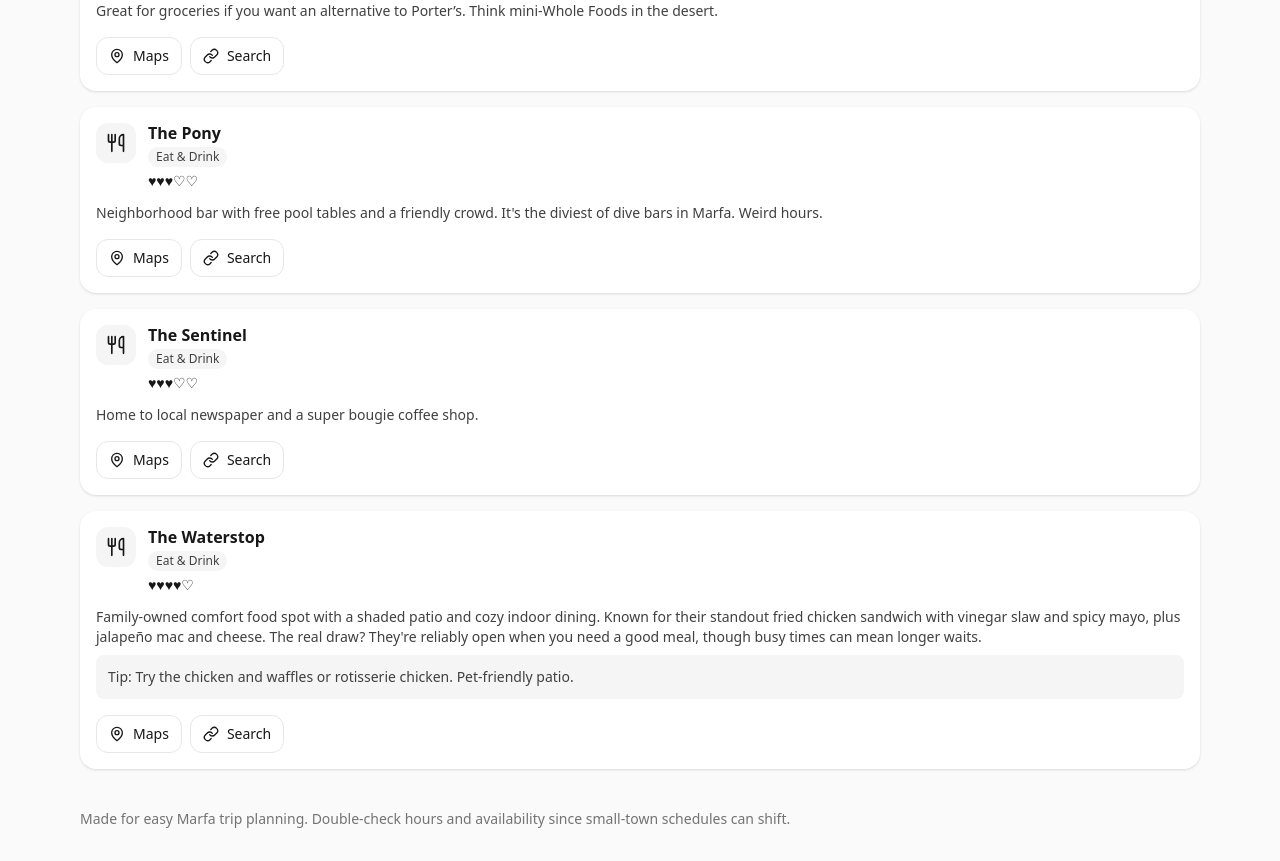
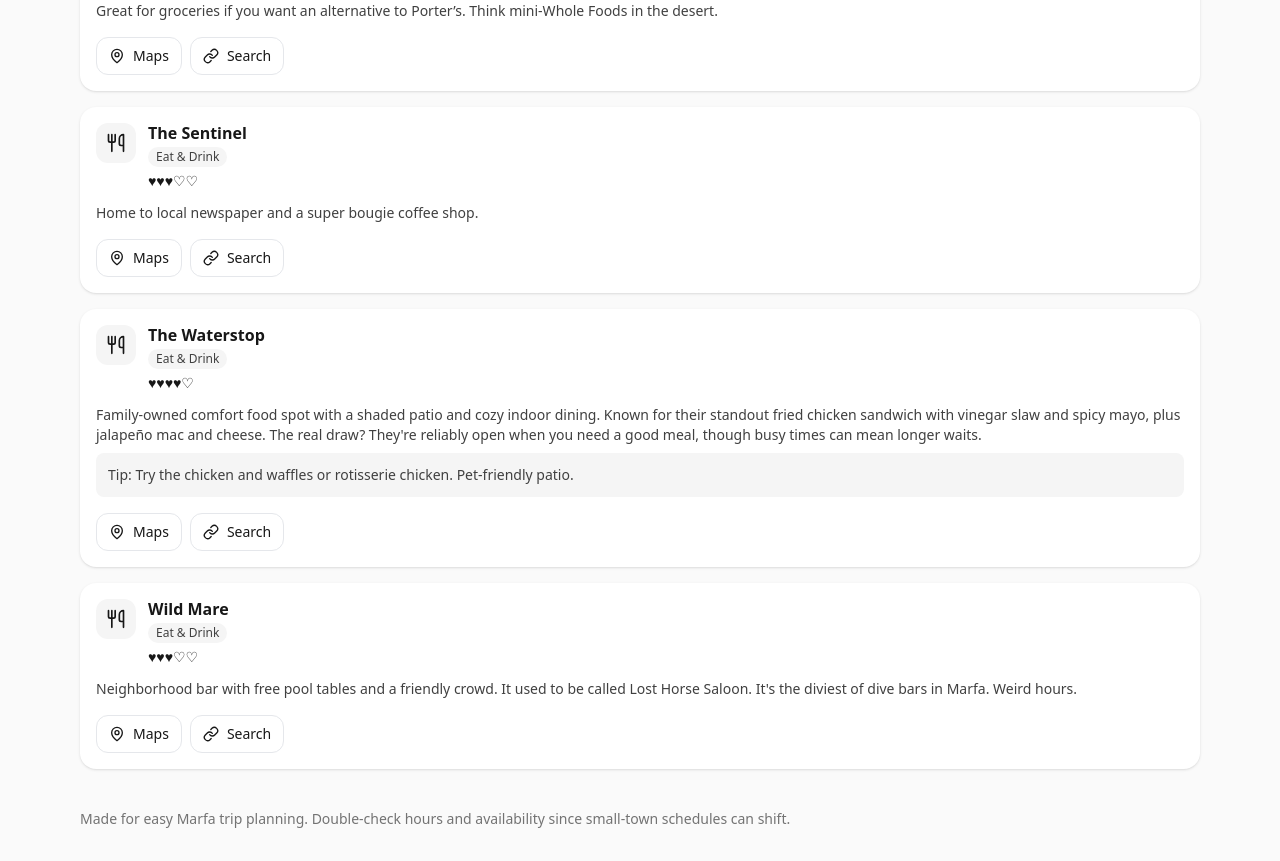
Before and after one commit to jonesco/marfatime, a React (Vite) app: page / in a window 1280 px wide. Shown: the part 6000-6861 px from the top of the page. Built offline with nearby package versions, Linux system fonts and the light colour scheme.

Commit message:
Rename Pony listing to Wild Mare

```diff
--- a/src/App.jsx
+++ b/src/App.jsx
@@ -97,10 +97,10 @@ const DATA = [
   },
   {
     id: "the-pony",
-    name: "The Pony",
+    name: "Wild Mare",
     category: "Eat & Drink",
     blurb:
-      "Neighborhood bar with free pool tables and a friendly crowd. It's the diviest of dive bars in Marfa. Weird hours.",
+      "Neighborhood bar with free pool tables and a friendly crowd. It used to be called Lost Horse Saloon. It's the diviest of dive bars in Marfa. Weird hours.",
     rating: 3,
     coords: [30.310248392792996, -104.01776478650659], // 306 E San Antonio St
   },
```
